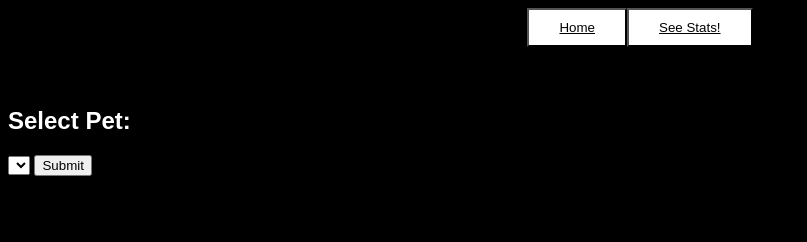
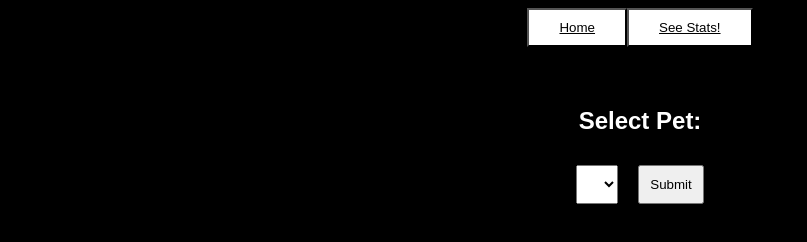
Before and after one commit to devinkinkead/Cat-Log, a website: page www/stats.html in a window 1280 px wide. Shown: the whole page, without its empty margins (0-807 px from the left). Drawn offline with Linux system fonts and the light colour scheme; no server answers.

Commit message:
Moved pet selection to center. Increased selection and submit button size.

```diff
--- a/www/css/index.css
+++ b/www/css/index.css
@@ -91,6 +91,12 @@
 #submit {
     padding: 10px 30px;
 }
+
+#nameSubmit, #petSelect {
+    padding: 10px 10px;
+    margin: 10px
+}
+
 nav button {
     padding: 10px 30px;
     background-color: white;
--- a/www/stats.html
+++ b/www/stats.html
@@ -14,18 +14,20 @@
             <button> <a href='./index.html'>Home</a></button>
             <button> <a href='./stats.html'> See Stats!</a> </button>
         </nav>
+        <h2 class="center">Select Pet: </h2>
+
         <form
+            class="center"
             ref='petName'
             id='petName'
             action='/petUpload'
             method='post'
             encType="multipart/form-data">
-        <h2>Select Pet: </h2>
 
         <select id='petSelect' name='petSelect'>
 
         </select>
-        <input type="submit"></input>
+        <input id="nameSubmit" type="submit"></input>
         </form>
         <div id="todayFeeding">
             <!-- Pet Information -->
```
